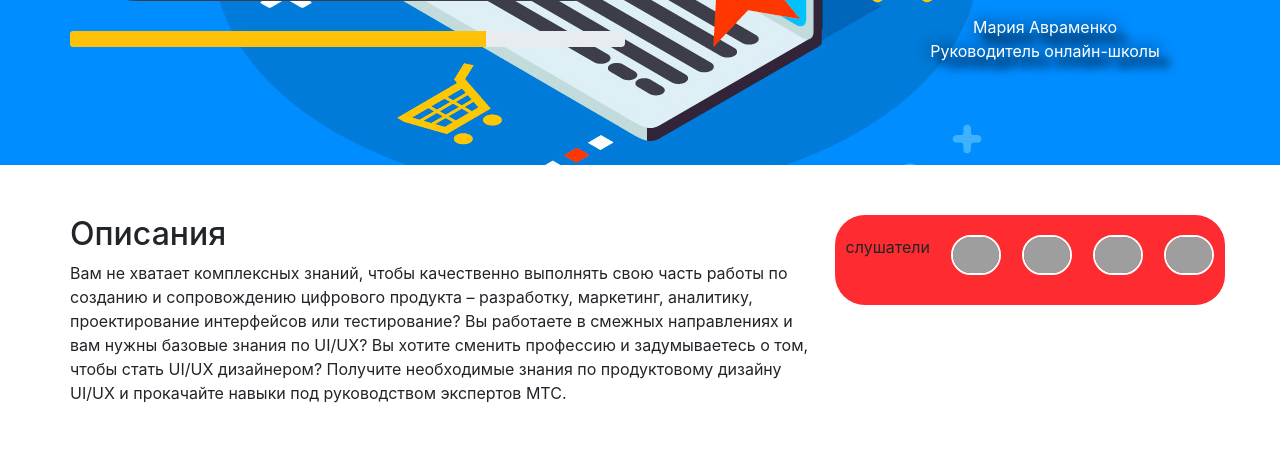
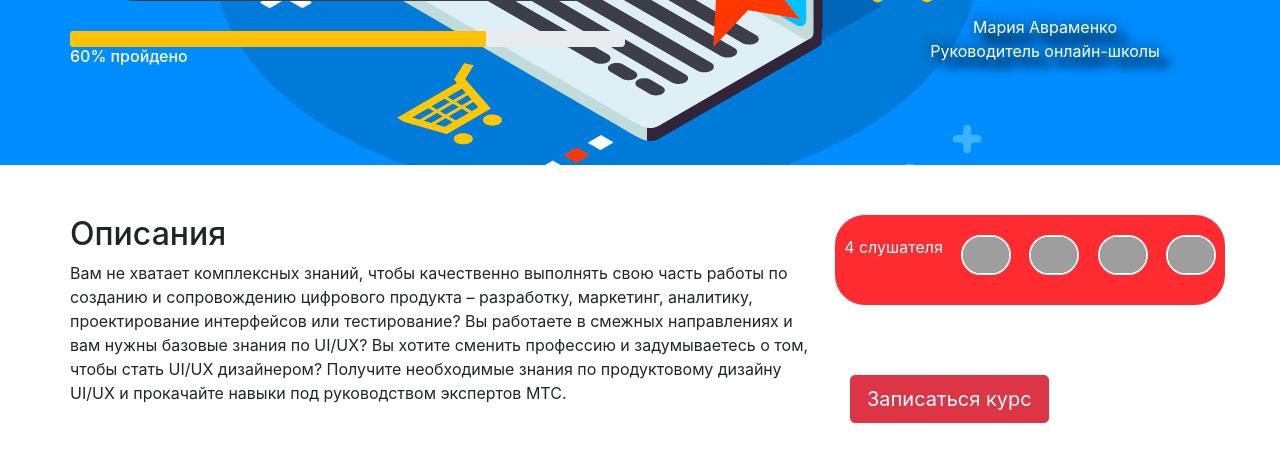
Before and after one commit to h3r0bot/MobiApp, a PHP site: page /curs.php in a window 1280 px wide. Shown: the part 335-800 px from the top of the page. Run offline with PHP 8.4, Linux system fonts and the light colour scheme; some libraries are stand-ins or nearby versions; grey boxes are pictures that could not be loaded.

Commit message:
мелкие изменения курса

```diff
--- a/css/style.css
+++ b/css/style.css
@@ -302,7 +302,9 @@ a#v-pills-messages-tab.nav-link.active.show{
     width: 580px;
     margin-bottom: 30px;
     margin-top: 200px
-
+}
+.background-images h6{
+    color:white;
 
 }
 .about{
@@ -319,7 +321,5 @@ a#v-pills-messages-tab.nav-link.active.show{
     padding: 20px;
     height: 90px;
     border-radius: 30px;
+    color:white;
 }
-.backround-users p{
-
-}
--- a/curs.php
+++ b/curs.php
@@ -60,6 +60,7 @@ switch ($view) {
                         <div class="progress-bar bg-warning" role="progressbar" style="width: 75%" aria-valuenow="75"
                             aria-valuemin="0" aria-valuemax="100"></div>
                     </div>
+                    <h6>60% пройдено</h6>
                 </div>
                 <div class="col-2"></div>
                 <div class="col-4">
@@ -76,23 +77,32 @@ switch ($view) {
         <div class="row">
             <div class="col-8">
                 <h2>Описания</h2>
-              <P>Вам не хватает комплексных знаний, чтобы качественно выполнять свою часть работы по созданию и сопровождению цифрового продукта – разработку, маркетинг, аналитику, проектирование интерфейсов или тестирование?
+                <P>Вам не хватает комплексных знаний, чтобы качественно выполнять свою часть работы по созданию и
+                    сопровождению цифрового продукта – разработку, маркетинг, аналитику, проектирование интерфейсов или
+                    тестирование?
 
-Вы работаете в смежных направлениях и вам нужны базовые знания по UI/UX?
+                    Вы работаете в смежных направлениях и вам нужны базовые знания по UI/UX?
 
-Вы хотите сменить профессию и задумываетесь о том, чтобы стать UI/UX дизайнером?
+                    Вы хотите сменить профессию и задумываетесь о том, чтобы стать UI/UX дизайнером?
 
-Получите необходимые знания по продуктовому дизайну UI/UX и прокачайте навыки под руководством экспертов МТС.</P>
+                    Получите необходимые знания по продуктовому дизайну UI/UX и прокачайте навыки под руководством
+                    экспертов МТС.</P>
             </div>
             <div class="backround-users col-4">
                 <div class="row listens justify-content-around">
-                    <p>слушатели</p>
-                    <img class="avatar-users" src="https://pp.userapi.com/c852032/v852032356/e9f6b/ZJklLSH735k.jpg" width="50px" alt="">
-                    <img class="avatar-users" src="http://photar.ru/wp-content/uploads/2017/11/fake1.jpg" width="50px" alt="">
-                    <img class="avatar-users" src="https://twizz.ru/wp-content/uploads/2019/02/bez-nazvaniya-14.jpg" width="50px" alt="">
-                    <img class="avatar-users" src="http://kpoplove.koreadaily.com/wp-content/uploads/2017/08/twice.jpg" width="50px" alt="">
+                    <p>4    слушателя</p>
+                    <img class="avatar-users" src="https://pp.userapi.com/c852032/v852032356/e9f6b/ZJklLSH735k.jpg"
+                        width="50px" alt="">
+                    <img class="avatar-users" src="http://photar.ru/wp-content/uploads/2017/11/fake1.jpg" width="50px"
+                        alt="">
+                    <img class="avatar-users" src="https://twizz.ru/wp-content/uploads/2019/02/bez-nazvaniya-14.jpg"
+                        width="50px" alt="">
+                    <img class="avatar-users" src="http://kpoplove.koreadaily.com/wp-content/uploads/2017/08/twice.jpg"
+                        width="50px" alt="">
 
                 </div>
+                <button type="button" class="thapis btn btn-danger btn-lg mx-auto" style="margin-top:100px">Записаться
+                    курс</button>
             </div>
             <!-- Optional JavaScript -->
             <!-- jQuery first, then Popper.js, then Bootstrap JS -->
```
